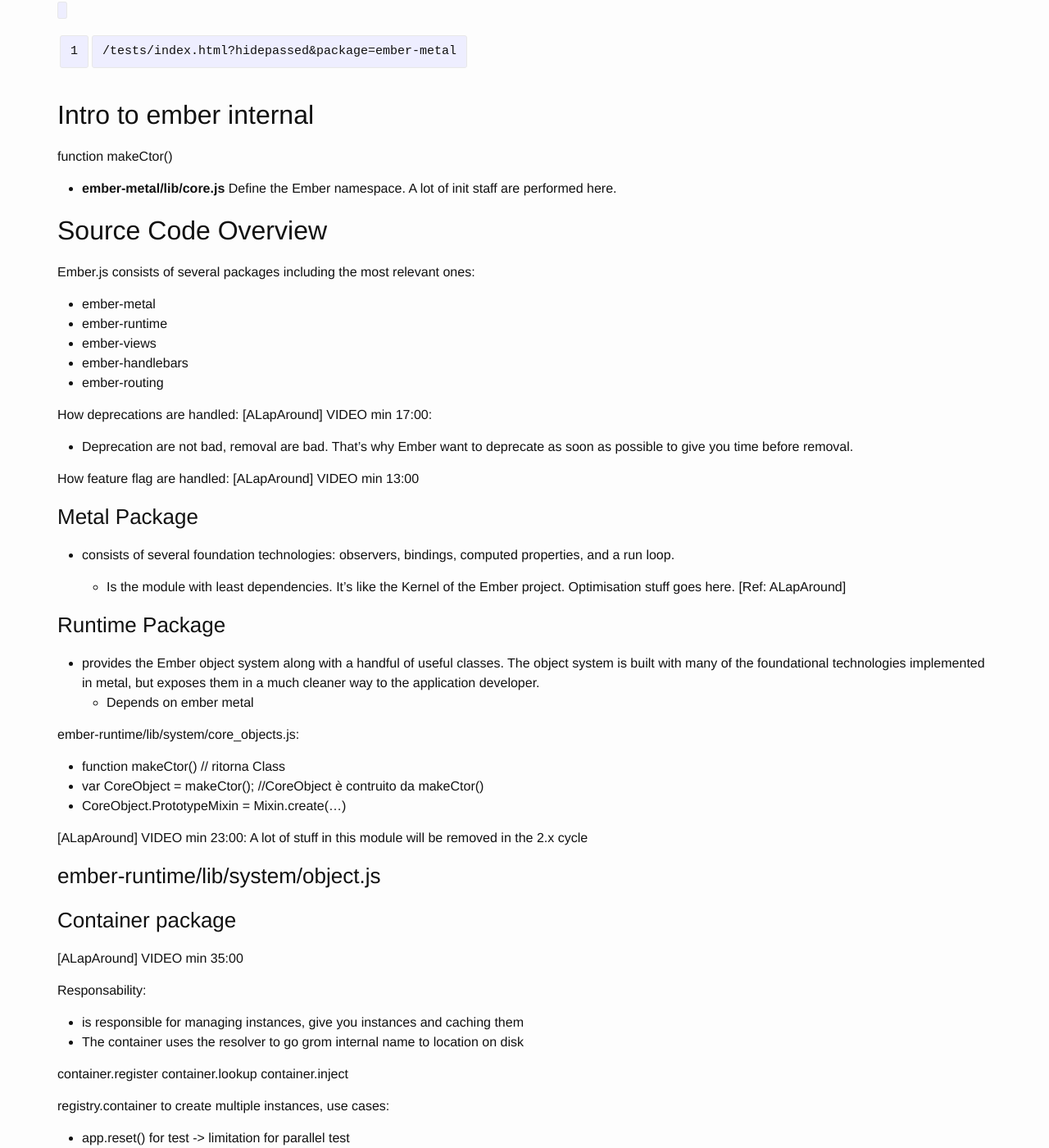
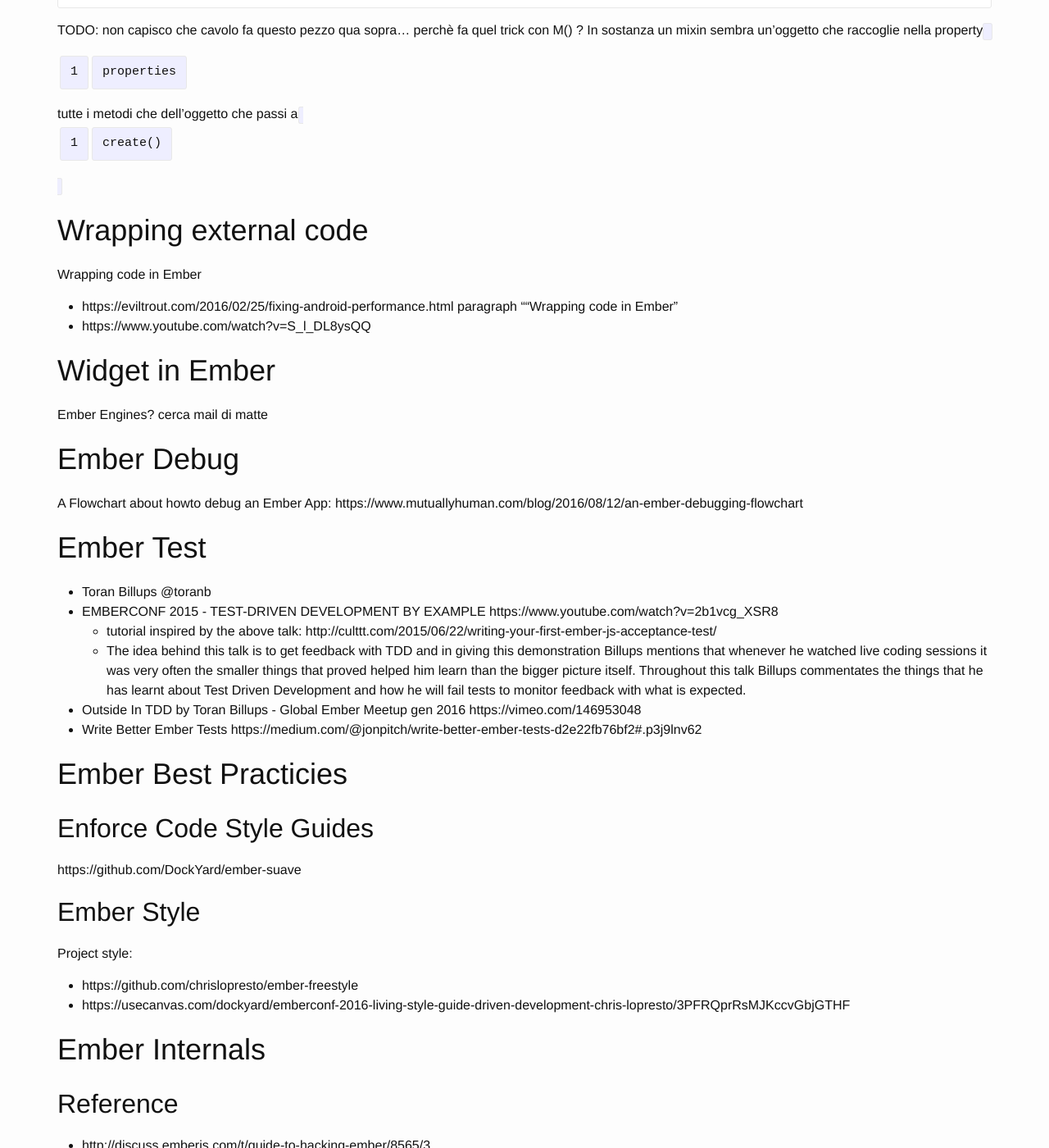
Before and after one commit to breezeight/nicola_blog, a Jekyll site: the page built from _guides/emberjs.markdown, in a window 1280 px wide and 1400 px high, scrolled down 6777 px. Shown: the whole window at 82% size. Built offline with Jekyll 4.4.1, drawn with Linux system fonts in a browser that asks for light colours; some of the changed text lies outside the part shown.

Commit message:
Ember: wrapping external code

```diff
--- a/_guides/emberjs.markdown
+++ b/_guides/emberjs.markdown
@@ -12,16 +12,41 @@
 * Will be replaced with the ToC, excluding the "Contents" header
 {:toc}
 
-# Info
+# Community and Team
 
 * IRC #emberjs on freenode.net
 * [Ember Discourse site](http://discuss.emberjs.com/)
 * [Ember Core Team Minutes](http://emberjs.com/blog/tags/core-team-meeting-minutes.html)
+* http://emberjs.com/community/
+* TEAM: http://emberjs.com/team/
 
 books:
 
 * http://balinterdi.com/rock-and-roll-with-emberjs/
 * https://leanpub.com/ember-cli-101
+
+Developer team notes: https://github.com/emberjs/core-notes
+
+RFC (request for comments):
+
+* RFC are used for "substantial" changes (ie: add/remove APIs), and we ask that these be put through a bit of a design process and produce a consensus among the Ember core team.
+* RFC lifecycle is explained here: https://github.com/emberjs/rfcs#the-rfc-life-cycle
+  * Each week a list of new RFC reviewed is reported in the core team notes: https://github.com/emberjs/core-notes/tree/master/ember.js
+    * if OK: "final comment period" label added to github pull request and twitted for 7 days
+  * After the "final comment period" an RFC may be merged and become "active".
+  * Implementation:
+    * The author of an RFC is not obligated to implement it.
+    * If you are interested in working on the implementation for an 'active' RFC, but cannot determine if someone else is already working on it, feel free to ask (e.g. by leaving a comment on the associated issue).
+
+
+* All RFCs proposed: https://github.com/emberjs/rfcs/pulls
+* All RFCs in the final comment period:  https://github.com/emberjs/rfcs/labels/Final%20Comment%20Period
+* All active RFCs: https://github.com/emberjs/rfcs/tree/master/text
+
+You may choose to close a pull request without merging it into the upstream branch. This can be handy if the changes proposed in the branch are no longer needed, or if another solution has been proposed in another branch.
+
+
+https://twitter.com/emberjs
 
 # How to develop and build an Ember.js Project with Ember-Cli
 
@@ -30,8 +55,7 @@
 for Ember. [Ember-cli Homepage](http://www.ember-cli.com/)
 
 To be productive with Ember it's really important that you understand
-how it works. See here for more notes: [Ember-cli internal
-guide]({{site.url}}/guides/ember_cli.html)
+how it works. See here for more notes: [Ember-cli internal guide]({{site.url}}/guides/ember_cli.html)
 
 
 # Ember Core Concepts
@@ -204,6 +220,44 @@
 
 
 
+# Wrapping external code
+
+Wrapping code in Ember
+
+* https://eviltrout.com/2016/02/25/fixing-android-performance.html paragraph ""Wrapping code in Ember"
+* https://www.youtube.com/watch?v=S_l_DL8ysQQ
+
+# Widget in Ember
+
+Ember Engines? cerca mail di matte
+
+# Ember Debug
+
+A Flowchart about howto debug an Ember App: https://www.mutuallyhuman.com/blog/2016/08/12/an-ember-debugging-flowchart
+
+# Ember Test
+
+* Toran Billups @toranb
+* EMBERCONF 2015 - TEST-DRIVEN DEVELOPMENT BY EXAMPLE https://www.youtube.com/watch?v=2b1vcg_XSR8
+  * tutorial inspired by the above talk: http://culttt.com/2015/06/22/writing-your-first-ember-js-acceptance-test/
+  * The idea behind this talk is to get feedback with TDD and in giving this demonstration Billups mentions that whenever he watched live coding sessions it was very often the smaller things that proved helped him learn than the bigger picture itself. Throughout this talk Billups commentates the things that he has learnt about Test Driven Development and how he will fail tests to monitor feedback with what is expected.
+
+* Outside In TDD by Toran Billups - Global Ember Meetup gen 2016 https://vimeo.com/146953048
+* Write Better Ember Tests https://medium.com/@jonpitch/write-better-ember-tests-d2e22fb76bf2#.p3j9lnv62
+
+
+# Ember Best Practicies
+
+## Enforce Code Style Guides
+
+https://github.com/DockYard/ember-suave
+
+## Ember Style
+
+Project style:
+
+* https://github.com/chrislopresto/ember-freestyle
+* https://usecanvas.com/dockyard/emberconf-2016-living-style-guide-driven-development-chris-lopresto/3PFRQprRsMJKccvGbjGTHF
 
 
 # Ember Internals
@@ -215,9 +269,16 @@
 * [ALapAround] VIDEO Oct 19, 2015: A lap around the Ember source code with Yehuda Katz https://www.youtube.com/watch?v=RN_kVPga9y8
 * How to build, code guidelines, etc: https://github.com/emberjs/ember.js/blob/master/CONTRIBUTING.md
 
+* http://stackoverflow.com/questions/8947156/overview-of-the-ember-js-code
+
+
 ## Run tests
 
+npm install && bower install && npm test
+
 `/tests/index.html?hidepassed&package=ember-metal`
+
+(To see tests in the browser, run npm start and open http://localhost:4200/tests/index.html)
 
 ## Intro to ember internal
 
@@ -247,7 +308,22 @@
 
 * consists of several foundation technologies: observers, bindings, computed properties, and a run loop.
 
-  * Is the module with least dependencies. It's like the Kernel of the Ember project. Optimisation stuff goes here. [Ref: ALapAround]
+* Is the module with least dependencies. It's like the Kernel of the Ember project. Optimisation stuff goes here. [Ref: ALapAround]
+
+#### Helpers
+
+`is_blank.js`:
+
+* Why is it useful? Because it's not easy with JS to check if an object is Empty
+* Problems arise because the are different scenarios in which we consider the object empity:
+  * an object could be none or undefined (see `isNone` helper)
+  * an object with size or length properties set to 0
+  * if the object is a function it has a length property (the numeber of args)
+
+
+`is_empty.js`
+
+
 
 ### Runtime Package
 
```
Also changed, not shown: other parts of _guides/emberjs.markdown (+0 -8 lines), _guides/ember_cli.markdown (+24 -21 lines).
